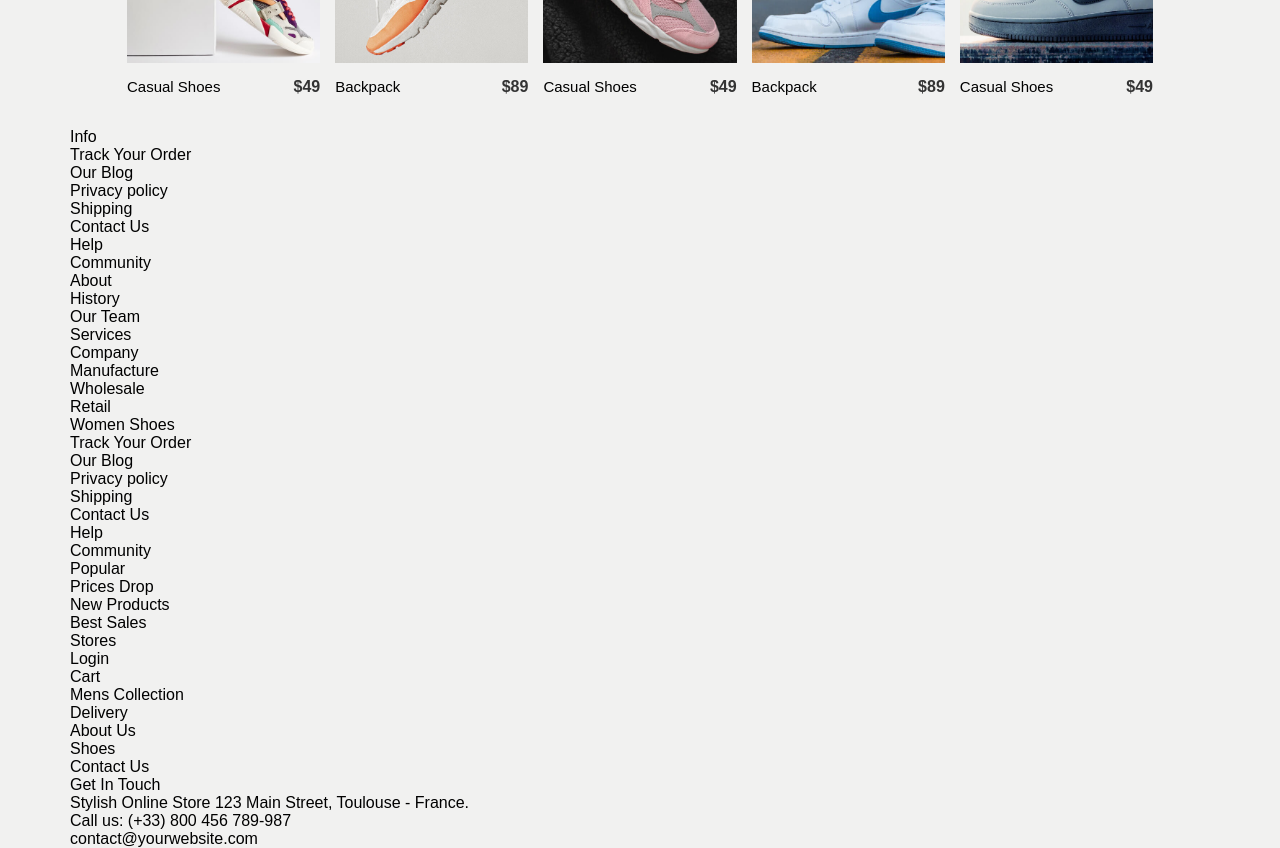
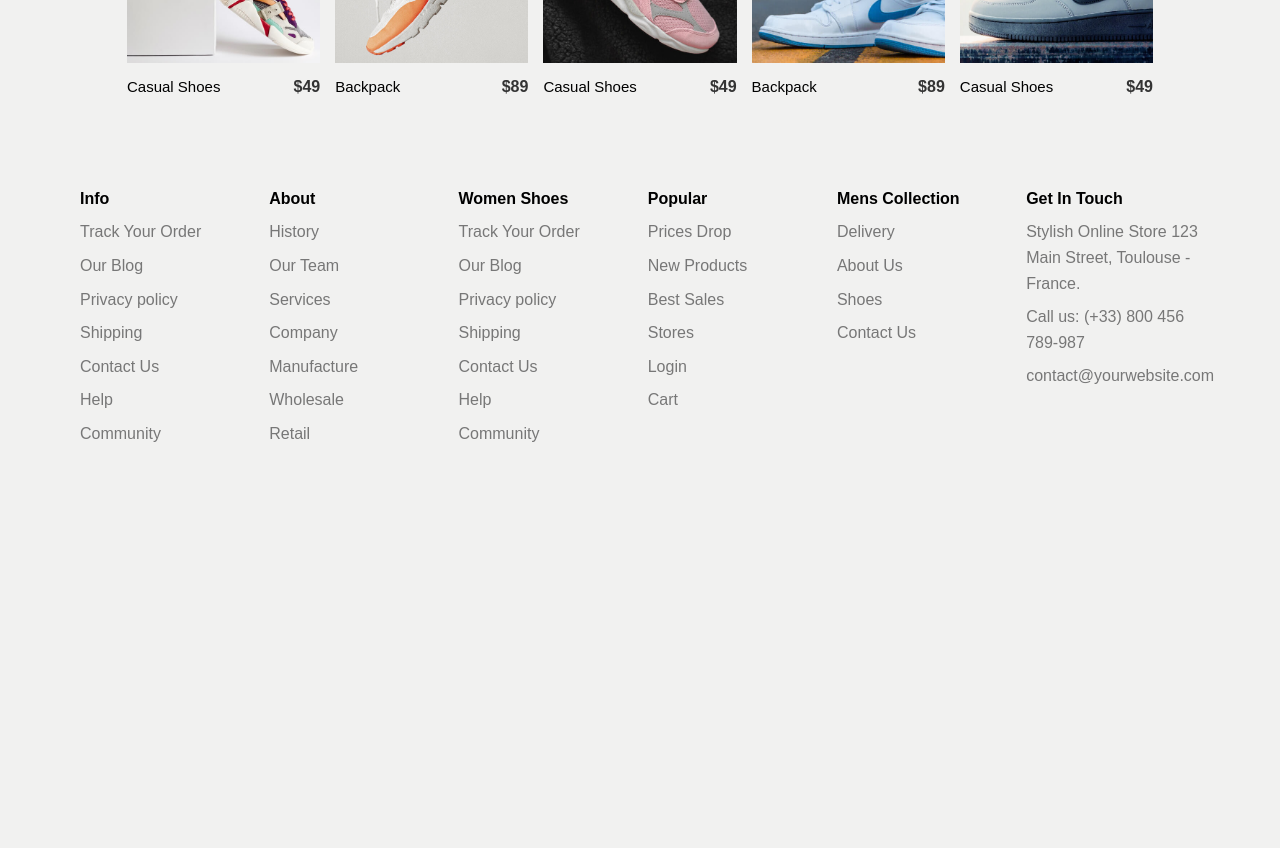
Before and after one commit to Sondos-Amr/react-ecommerce-cart-timer, a React (Create React App) app: page / in a window 1280 px wide. Shown: the part 2760-3608 px from the top of the page. After the commit the page ends 3273 px from the top, so only its background shows below. Built offline with nearby package versions, Linux system fonts and the light colour scheme.

Commit message:
Add Footer Styling

```diff
--- a/src/Style/index.css
+++ b/src/Style/index.css
@@ -257,3 +257,25 @@ body {
   border-radius: 10px;
 }
 /* end collection-productes */
+/* start footer */
+footer {
+  padding: 3rem 0 3rem 0;
+}
+.footer-content {
+  display: flex;
+}
+.footer-content ul {
+  width: 17%;
+  padding: 10px;
+}
+.footer-content ul li:first-child {
+  padding-bottom: 0.5rem !important;
+  font-weight: 700;
+  color: black;
+}
+.footer-content ul li {
+  padding-bottom: 0.5rem !important;
+  color: #777;
+  line-height: 1.6;
+}
+/* end footer */
```
